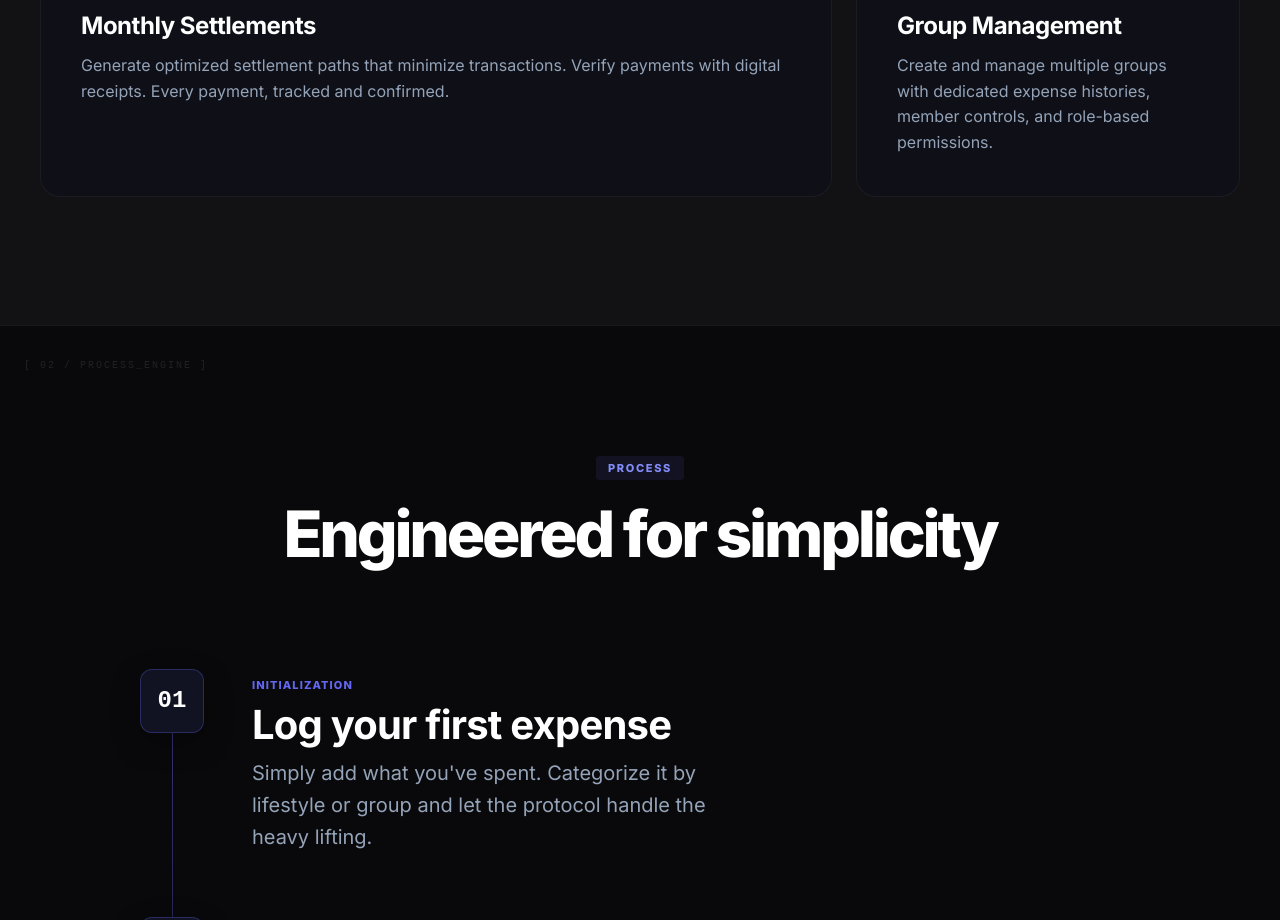
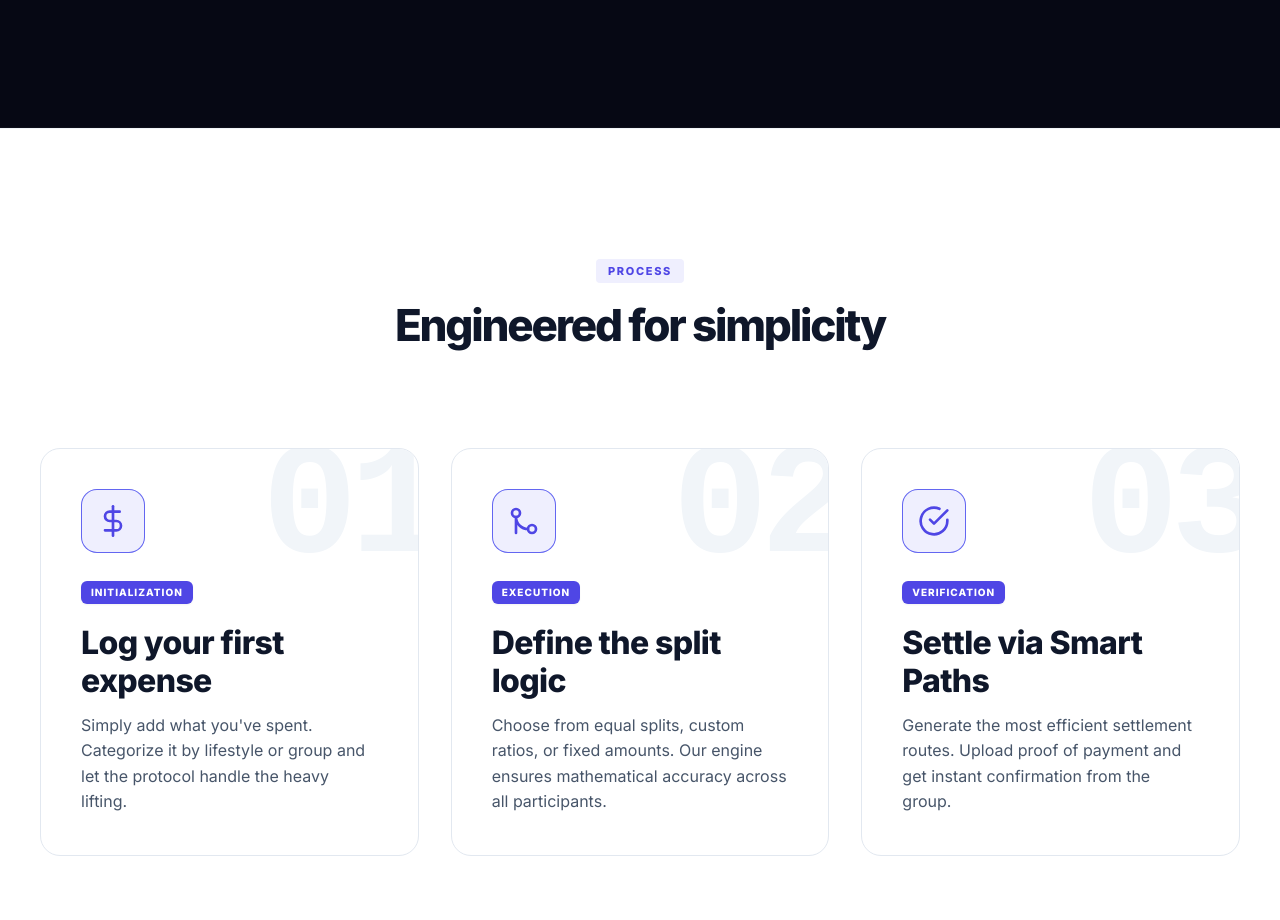
Before and after one commit to aayushman108/expense-routine-tracker, a Next.js app in the folder frontend/: page / in a window 1280 px wide. Shown: the part 1880-2800 px from the top of the page. Built offline with nearby package versions, Linux system fonts and the light colour scheme; no server answers.

Commit message:
feat: enahance home page ui

```diff
--- a/frontend/src/components/dashboard/Sidebar/Sidebar.tsx
+++ b/frontend/src/components/dashboard/Sidebar/Sidebar.tsx
@@ -10,7 +10,7 @@ import {
   HiOutlineHome,
   HiOutlineUserGroup,
   HiOutlineCurrencyDollar,
-  HiOutlineCog,
+  // HiOutlineCog,
   HiOutlineChevronLeft,
   HiOutlineChevronRight,
 } from "react-icons/hi";
@@ -29,7 +29,7 @@ const navItems = [
     label: "Personal",
   },
   { href: "/dashboard/profile", icon: <FiUser />, label: "Profile" },
-  { href: "/dashboard/settings", icon: <HiOutlineCog />, label: "Settings" },
+  // { href: "/dashboard/settings", icon: <HiOutlineCog />, label: "Settings" },
 ];
 
 export default function Sidebar() {
--- a/frontend/src/components/landing/CTA/CTA.tsx
+++ b/frontend/src/components/landing/CTA/CTA.tsx
@@ -26,16 +26,6 @@ export default function CTA() {
           ease: "power3.out",
         }
       );
-
-      // Animate satellites
-      gsap.to(`.${styles.satellite}`, {
-        y: "random(-20, 20)",
-        x: "random(-10, 10)",
-        duration: "random(3, 5)",
-        repeat: -1,
-        yoyo: true,
-        ease: "sine.inOut",
-      });
     },
     { scope: containerRef }
   );
@@ -44,10 +34,6 @@ export default function CTA() {
     <section ref={containerRef} className={styles.cta}>
       <div className={styles.ctaInner}>
         <div className={styles.ctaCard}>
-          {/* 🛰 Satellite Decorations */}
-          <div className={`${styles.satellite} ${styles.topRight}`} />
-          <div className={`${styles.satellite} ${styles.bottomLeft}`} />
-
           <h2 className={styles.title}>
             Ready to refine <br />
             <span>your group finances?</span>
@@ -58,9 +44,11 @@ export default function CTA() {
             economy with mathematical precision.
           </p>
 
-          <Link href="/signup" className={styles.btnPrimary}>
-            Start for Free <FiArrowRight />
-          </Link>
+          <div className={styles.buttonGroup}>
+            <Link href="/signup" className={styles.btnPrimary}>
+              Start for Free <FiArrowRight />
+            </Link>
+          </div>
 
           <div className={styles.benefits}>
             <span className={styles.benefitItem}>Deployment: Live</span>
--- a/frontend/src/components/landing/Hero/Hero.module.scss
+++ b/frontend/src/components/landing/Hero/Hero.module.scss
@@ -8,11 +8,16 @@
   position: relative;
   min-height: 100vh;
   display: flex;
-  align-items: flex-start; // Move content up by using flex-start instead of center
+  align-items: center;
   justify-content: center;
   overflow: hidden;
-  padding: 160px $container-padding $space-24; // Balanced top padding
+  padding: 120px $container-padding $space-24;
   background: #0d0e1b;
+
+  @media (min-width: 1024px) {
+    height: 100vh;
+    padding-top: 120px; // Compensate for fixed navbar to visually true-center
+  }
 }
 
 // ── Technical Grid ──
@@ -135,7 +140,6 @@
   width: 100%;
   max-width: 1100px;
   margin: 0 auto;
-  margin-top: 40px; // Offset further up
   display: flex;
   flex-direction: column;
   align-items: center;
@@ -168,7 +172,7 @@
 }
 
 .heroTitle {
-  font-size: clamp(2.5rem, 6vw, 4.8rem);
+  font-size: clamp(2.5rem, 5vw, 3.5rem);
   font-weight: 800;
   line-height: 1.1;
   letter-spacing: -0.04em;
--- a/frontend/src/components/landing/HowItWorks/HowItWorks.module.scss
+++ b/frontend/src/components/landing/HowItWorks/HowItWorks.module.scss
@@ -6,27 +6,16 @@
 
 .howItWorks {
   position: relative;
-  background: $bg-primary;
+  background: var(--bg-primary);
   padding: $space-32 $container-padding;
   overflow: hidden;
-
-  // 📏 Section Divider (Subtle Metadata)
-  &::before {
-    content: "[ 02 / PROCESS_ENGINE ]";
-    position: absolute;
-    top: $space-8;
-    left: $container-padding;
-    font-family: $font-mono;
-    font-size: 10px;
-    color: rgba(255, 255, 255, 0.1);
-    letter-spacing: 0.2em;
-  }
+  border-top: 1px solid var(--border-light);
 }
 
 .howItWorksInner {
   position: relative;
   z-index: 2;
-  max-width: 1000px;
+  max-width: 1200px;
   margin: 0 auto;
 }
 
@@ -38,8 +27,8 @@
 .sectionEyebrow {
   display: inline-block;
   padding: 4px 12px;
-  background: rgba(99, 102, 241, 0.1);
-  color: #818cf8;
+  background: var(--bg-active);
+  color: var(--color-primary);
   border-radius: 4px;
   font-size: 11px;
   font-weight: 800;
@@ -49,91 +38,130 @@
 }
 
 .sectionTitle {
-  font-size: clamp(2.5rem, 5vw, 4rem);
+  font-size: clamp(1.8rem, 3.5vw, 2.75rem);
   font-weight: 800;
-  color: #ffffff;
+  color: var(--text-primary);
   letter-spacing: -0.05em;
 }
 
-// ── Timeline Logic ──
-.timeline {
+// ── Horizontal Grid Logic ──
+.grid {
   position: relative;
+  display: grid;
+  grid-template-columns: repeat(3, 1fr);
+  gap: $space-8;
+  margin-top: $space-8;
+
+  @include mobile-only {
+    grid-template-columns: 1fr;
+    gap: $space-6;
+  }
+}
+
+.stepCard {
+  position: relative;
+  background: var(--bg-card);
+  border: 1px solid var(--border-default);
+  border-radius: 20px;
+  padding: $space-10;
   display: flex;
   flex-direction: column;
   gap: $space-16;
-}
+  overflow: hidden;
+  transition: all 0.4s cubic-bezier(0.2, 1, 0.3, 1);
 
-.connector {
-  position: absolute;
-  top: 0;
-  left: 32px;
-  bottom: 0;
-  width: 1px;
-  background: linear-gradient(to bottom,
-    rgba(99, 102, 241, 0.5),
-    rgba(99, 102, 241, 0.1) 80%,
-    transparent
-  );
+  &::before {
+    content: '';
+    position: absolute;
+    inset: 0;
+    background: var(--gradient-card);
+    opacity: 0;
+    transition: opacity 0.4s ease;
+    z-index: 0;
+    pointer-events: none;
+  }
 
-  @include mobile-only {
-    left: 20px;
+  &:hover {
+    transform: translateY(-8px);
+    border-color: var(--border-focus);
+    background: var(--bg-elevated);
+    box-shadow: var(--shadow-xl), var(--shadow-glow);
+
+    &::before {
+      opacity: 1;
+    }
+
+    .stepNumber {
+      transform: scale(1.05) translate(8px, -8px);
+      color: var(--border-strong);
+    }
   }
 }
 
-.step {
-  display: flex;
-  gap: $space-12;
-  position: relative;
-
-  @include mobile-only {
-    gap: $space-8;
-  }
+.stepNumber {
+  position: absolute;
+  top: -20px;
+  right: -20px;
+  font-size: 160px;
+  font-weight: 900;
+  line-height: 1;
+  color: var(--border-light);
+  font-family: $font-mono;
+  letter-spacing: -0.05em;
+  transition: all 0.5s cubic-bezier(0.2, 1, 0.3, 1);
+  pointer-events: none;
+  z-index: 1;
 }
 
-.indicator {
+.cardContent {
+  position: relative;
+  z-index: 2;
+  display: flex;
+  flex-direction: column;
+  gap: $space-3;
+  margin-top: auto;
+}
+
+.iconWrapper {
+  font-size: 32px;
+  color: var(--color-primary);
+  background: var(--bg-active);
   width: 64px;
   height: 64px;
-  background: #111222;
-  border: 1px solid rgba(99, 102, 241, 0.3);
-  border-radius: 12px;
+  border-radius: 16px;
   display: flex;
   align-items: center;
   justify-content: center;
-  font-family: $font-mono;
-  font-size: $font-size-xl;
-  font-weight: 700;
-  color: #ffffff;
-  flex-shrink: 0;
-  position: relative;
-  z-index: 2;
-  box-shadow: 0 10px 30px rgba(0,0,0,0.3);
-
-  @include mobile-only {
-    width: 40px;
-    height: 40px;
-    font-size: $font-size-lg;
-  }
+  margin-bottom: $space-4;
+  transition: all 0.4s cubic-bezier(0.2, 1, 0.3, 1);
+  box-shadow: inset 0 0 0 1px var(--border-focus);
 }
 
-.content {
-  display: flex;
-  flex-direction: column;
-  gap: $space-2;
-  padding-top: $space-2;
+.stepCard:hover .iconWrapper {
+  transform: scale(1.1) rotate(-5deg);
+  background: var(--color-primary);
+  color: var(--text-on-primary);
+  box-shadow: 0 10px 20px var(--shadow-glow);
 }
 
 .stepTag {
-  font-size: 11px;
+  align-self: flex-start;
+  font-size: 10px;
   font-weight: 800;
-  color: #6366f1;
+  color: var(--text-on-primary);
   text-transform: uppercase;
   letter-spacing: 0.1em;
+  padding: 4px 10px;
+  background: var(--color-primary);
+  border-radius: 6px;
+  margin-bottom: $space-2;
+  box-shadow: var(--shadow-sm);
 }
 
 .stepTitle {
-  font-size: $font-size-3xl;
-  font-weight: 700;
-  color: #ffffff;
+  font-size: $font-size-2xl;
+  font-weight: 800;
+  color: var(--text-primary);
   letter-spacing: -0.02em;
 
   @include mobile-only {
@@ -142,8 +170,7 @@
 }
 
 .stepDesc {
-  font-size: $font-size-lg;
-  color: #94a3b8;
+  font-size: $font-size-base;
+  color: var(--text-secondary);
   line-height: 1.6;
-  max-width: 500px;
 }
--- a/frontend/src/components/landing/HowItWorks/HowItWorks.tsx
+++ b/frontend/src/components/landing/HowItWorks/HowItWorks.tsx
@@ -4,6 +4,7 @@ import { useRef } from "react";
 import gsap from "gsap";
 import { ScrollTrigger } from "gsap/ScrollTrigger";
 import { useGSAP } from "@gsap/react";
+import { FiGitMerge, FiCheckCircle, FiDollarSign } from "react-icons/fi";
 import styles from "./HowItWorks.module.scss";
 
 gsap.registerPlugin(ScrollTrigger);
@@ -13,16 +14,19 @@ const steps = [
     tag: "Initialization",
     title: "Log your first expense",
     desc: "Simply add what you've spent. Categorize it by lifestyle or group and let the protocol handle the heavy lifting.",
+    icon: FiDollarSign,
   },
   {
     tag: "Execution",
     title: "Define the split logic",
     desc: "Choose from equal splits, custom ratios, or fixed amounts. Our engine ensures mathematical accuracy across all participants.",
+    icon: FiGitMerge,
   },
   {
     tag: "Verification",
     title: "Settle via Smart Paths",
     desc: "Generate the most efficient settlement routes. Upload proof of payment and get instant confirmation from the group.",
+    icon: FiCheckCircle,
   },
 ];
 
@@ -32,23 +36,23 @@ export default function HowItWorks() {
   useGSAP(
     () => {
       gsap.fromTo(
-        `.${styles.step}`,
-        { opacity: 0, x: -30 },
+        `.${styles.stepCard}`,
+        { opacity: 0, y: 40 },
         {
           scrollTrigger: {
             trigger: sectionRef.current,
-            start: "top 80%",
+            start: "top 75%",
             toggleActions: "play none none none",
           },
           opacity: 1,
-          x: 0,
-          stagger: 0.2,
-          duration: 0.8,
-          ease: "power2.out",
-        }
+          y: 0,
+          stagger: 0.15,
+          duration: 0.9,
+          ease: "power3.out",
+        },
       );
     },
-    { scope: sectionRef }
+    { scope: sectionRef },
   );
 
   return (
@@ -59,14 +63,14 @@ export default function HowItWorks() {
           <h2 className={styles.sectionTitle}>Engineered for simplicity</h2>
         </div>
 
-        <div className={styles.timeline}>
-          <div className={styles.connector} />
+        <div className={styles.grid}>
           {steps.map((step, i) => (
-            <div key={i} className={styles.step}>
-              <div className={styles.indicator}>
-                0{i + 1}
-              </div>
-              <div className={styles.content}>
+            <div key={i} className={styles.stepCard}>
+              <div className={styles.stepNumber}>0{i + 1}</div>
+              <div className={styles.cardContent}>
+                <div className={styles.iconWrapper}>
+                  <step.icon />
+                </div>
                 <span className={styles.stepTag}>{step.tag}</span>
                 <h3 className={styles.stepTitle}>{step.title}</h3>
                 <p className={styles.stepDesc}>{step.desc}</p>
```
Also changed, not shown: frontend/src/components/landing/AppPreview/AppPreview.module.scss (+21 -21 lines), frontend/src/components/landing/CTA/CTA.module.scss (+49 -76 lines), frontend/src/components/landing/Features/Features.module.scss (+10 -7 lines), frontend/src/components/landing/UseCases/UseCases.module.scss (+31 -33 lines).
